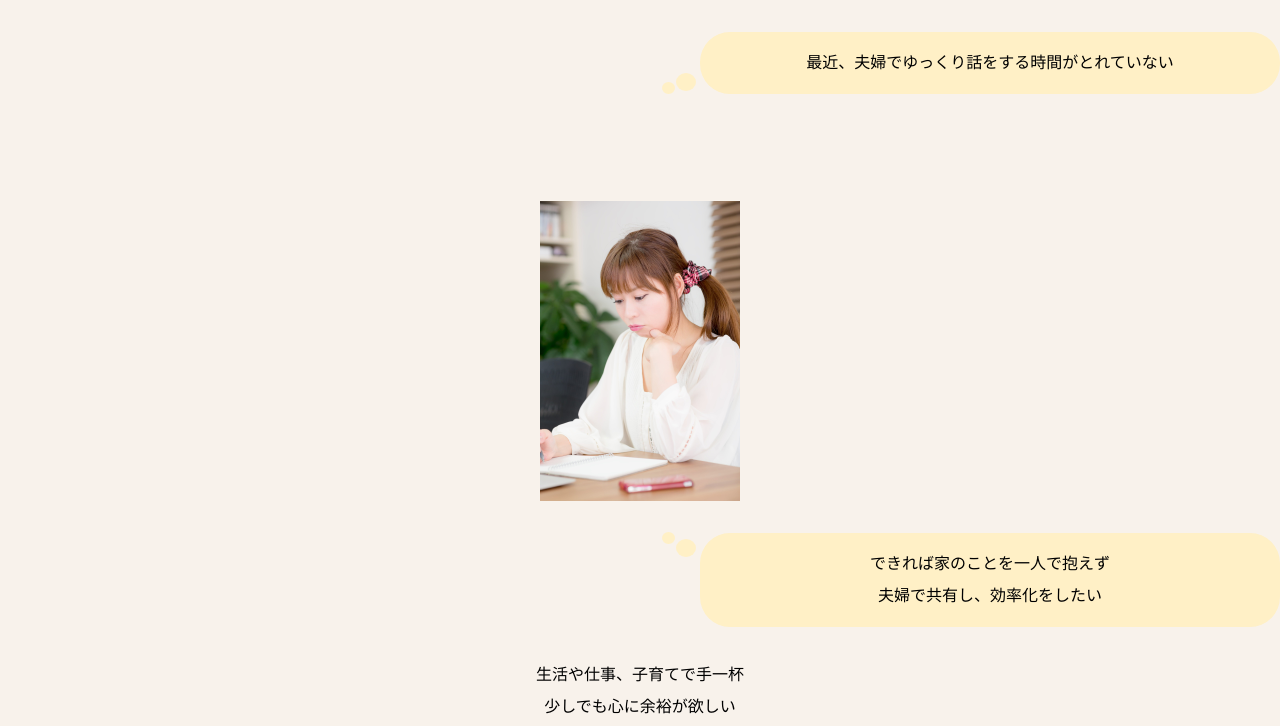
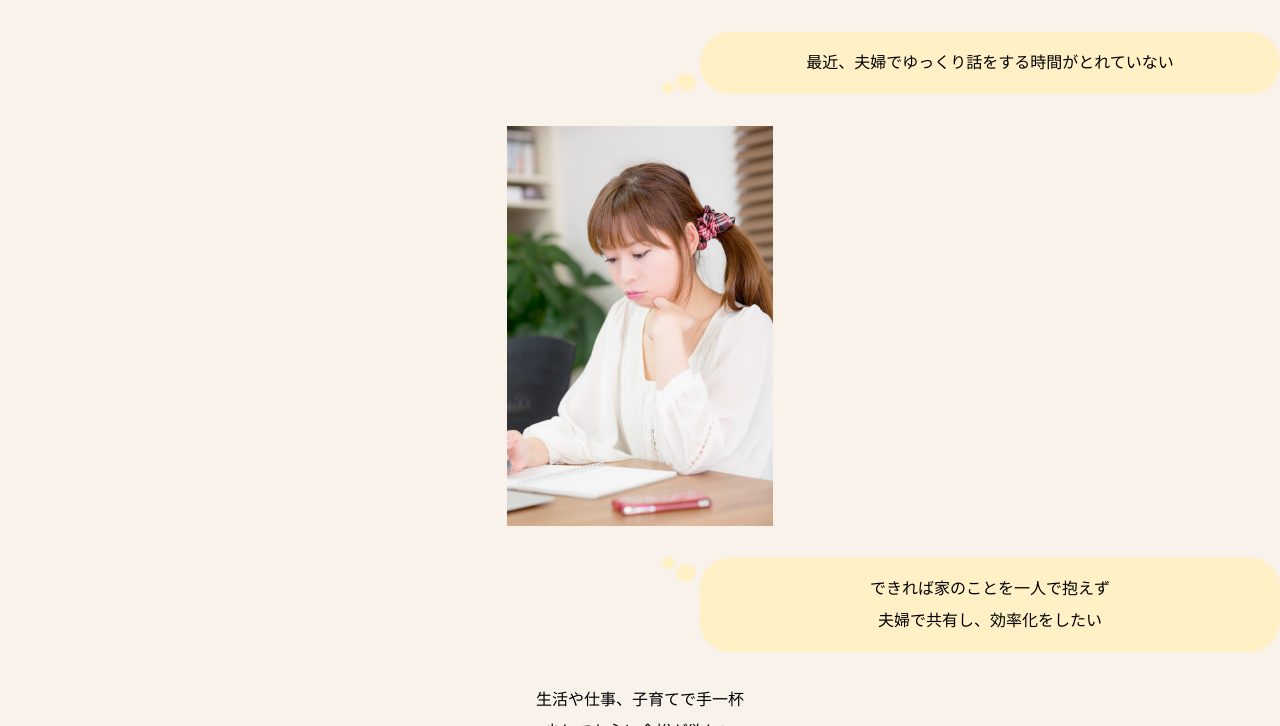
Before and after one commit to masatakashida/planet_space_company, a plain HTML site: page index.html in a window 1280 px wide. Shown: the part 608-1334 px from the top of the page. Drawn offline with Linux system fonts and the light colour scheme.

Commit message:
画像サイズ調整・上の余白削除

```diff
--- a/main.css
+++ b/main.css
@@ -60,11 +60,10 @@ p {
 }
 
 .woman {
-  height: 300px;
+  height: 400px;
   display: block;
   margin-left: auto;
   margin-right: auto;
-  padding-top: 75px;
 }
 
 .balloon-topright {
```
